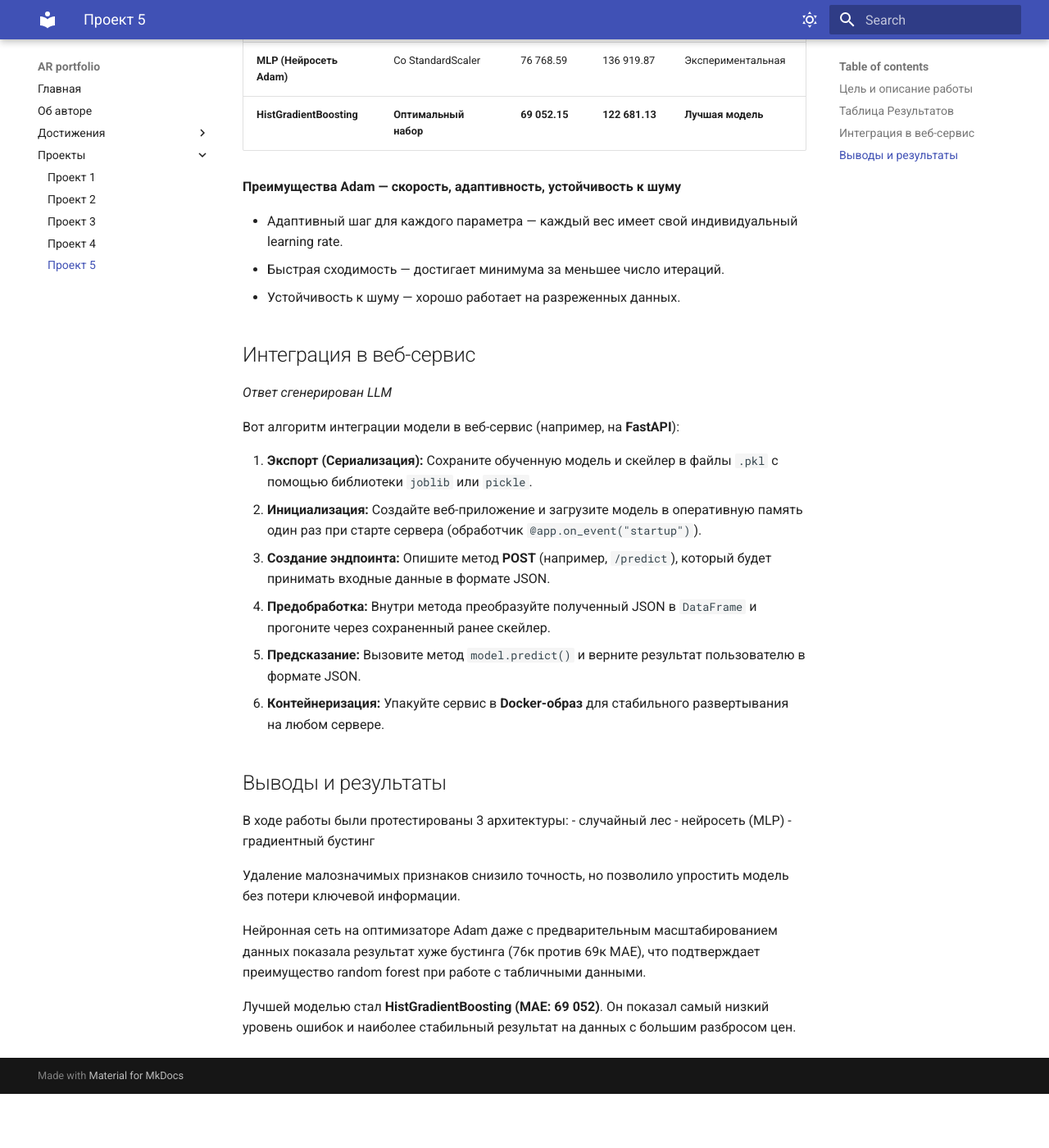
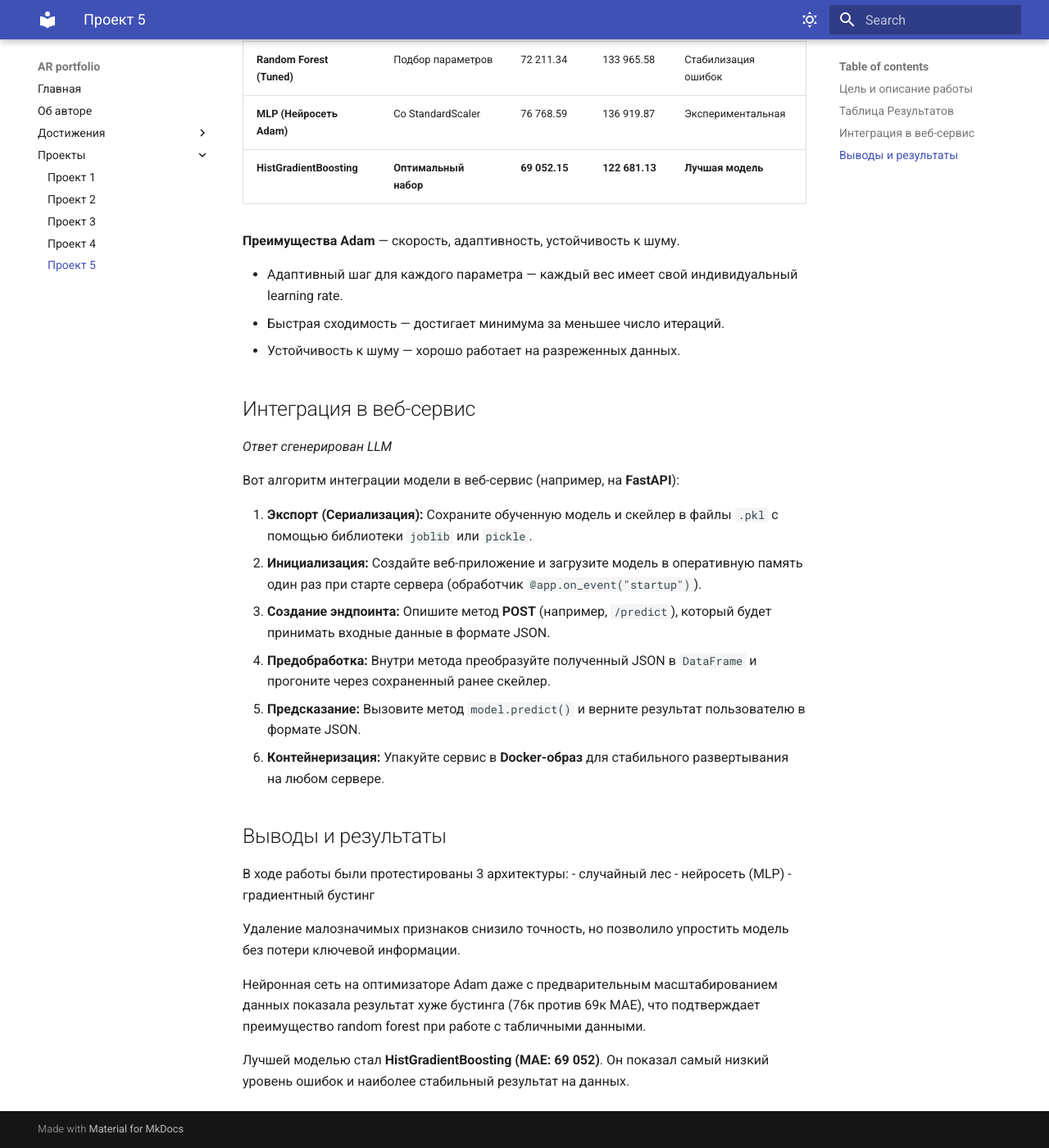
Before and after one commit to AR-git-hub/python-itmo-site_project, an MkDocs documentation site: the page built from source/docs/projects/project5.md, in a window 1280 px wide and 1400 px high, scrolled down 596 px. Shown: the whole window at 82% size. Built offline with MkDocs 1.6.1 and Material for MkDocs 9.7.7, drawn with Linux system fonts in a browser that asks for light colours; before the commit the page ends 1930 px from its top, so only the background shows below that; some of the changed text lies outside the part shown.

Commit message:
Update project5.md

```diff
--- a/source/docs/projects/project5.md
+++ b/source/docs/projects/project5.md
@@ -15,7 +16,7 @@
 | **MLP (Нейросеть Adam)**  | Со StandardScaler     | 76 768.59     | 136 919.87     | Экспериментальная   |
 | **HistGradientBoosting**  | **Оптимальный набор** | **69 052.15** | **122 681.13** | **Лучшая модель**   |
 
-****Преимущества Adam** — скорость, адаптивность, устойчивость к шуму**
+**Преимущества Adam** — скорость, адаптивность, устойчивость к шуму.
 
 - Адаптивный шаг для каждого параметра — каждый вес имеет свой индивидуальный learning rate.
 - Быстрая сходимость — достигает минимума за меньшее число итераций.
@@ -46,4 +47,4 @@
 
 Нейронная сеть на оптимизаторе Adam даже с предварительным масштабированием данных показала результат хуже бустинга (76к против 69к MAE), что подтверждает преимущество random forest при работе с табличными данными.
 
-Лучшей моделью стал **HistGradientBoosting (MAE: 69 052)**. Он показал самый низкий уровень ошибок и наиболее стабильный результат на данных с большим разбросом цен.
+Лучшей моделью стал **HistGradientBoosting (MAE: 69 052)**. Он показал самый низкий уровень ошибок и наиболее стабильный результат на данных.
```
Also changed, not shown: other parts of source/docs/projects/project5.md (+1 -0 lines).
